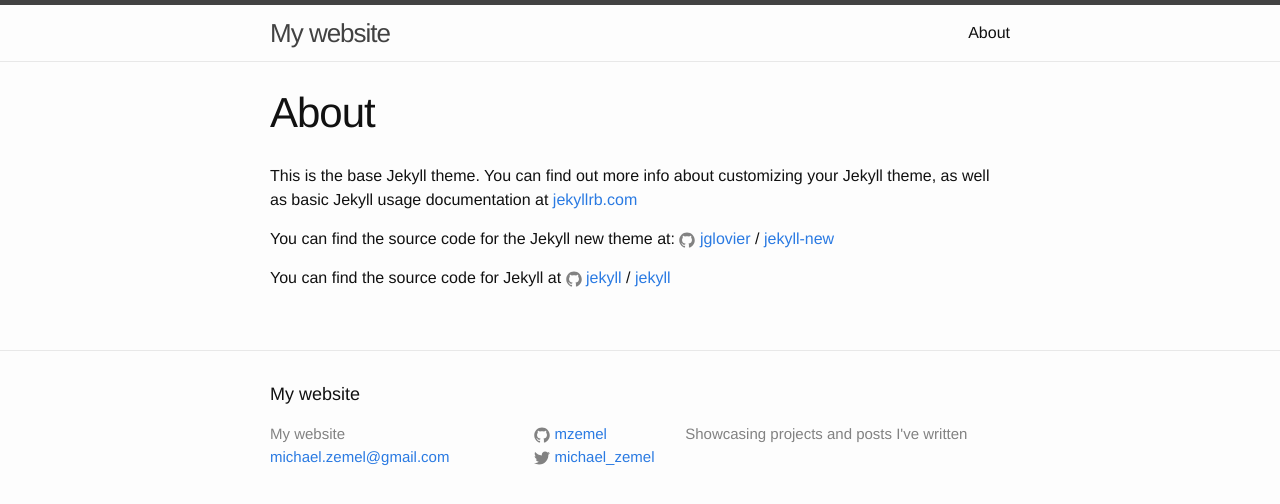
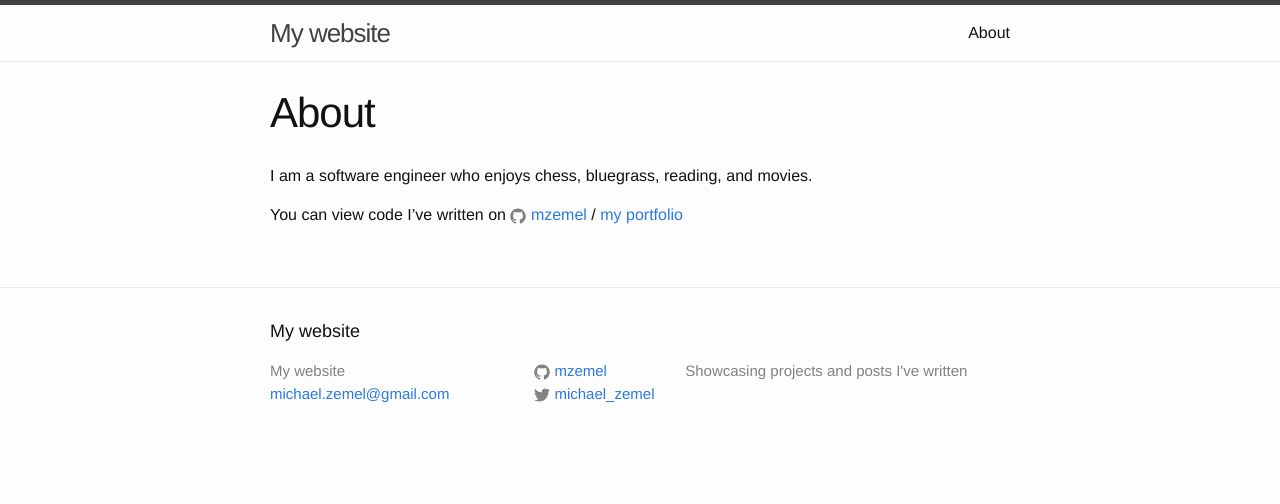
Before and after one commit to mzemel/mzemel.github.io, a Jekyll site: the page built from about.md, in a window 1280 px wide. Shown: the top 504 px of the page. Built offline with Jekyll 4.4.1, drawn with Linux system fonts in a browser that asks for light colours; Markdown is read by kramdown in place of the engine named in the settings.

Commit message:
Remove default page and update About

```diff
--- a/about.md
+++ b/about.md
@@ -4,12 +4,8 @@ title: About
 permalink: /about/
 ---
 
-This is the base Jekyll theme. You can find out more info about customizing your Jekyll theme, as well as basic Jekyll usage documentation at [jekyllrb.com](http://jekyllrb.com/)
+I am a software engineer who enjoys chess, bluegrass, reading, and movies.
 
-You can find the source code for the Jekyll new theme at:
-{% include icon-github.html username="jglovier" %} /
-[jekyll-new](https://github.com/jglovier/jekyll-new)
-
-You can find the source code for Jekyll at
-{% include icon-github.html username="jekyll" %} /
-[jekyll](https://github.com/jekyll/jekyll)
+You can view code I've written on
+{% include icon-github.html username="mzemel" %} /
+[my portfolio](https://github.com/mzemel)
```
Also changed, not shown: _posts/2016-02-24-welcome-to-jekyll.markdown (deleted, +0 -25 lines).
